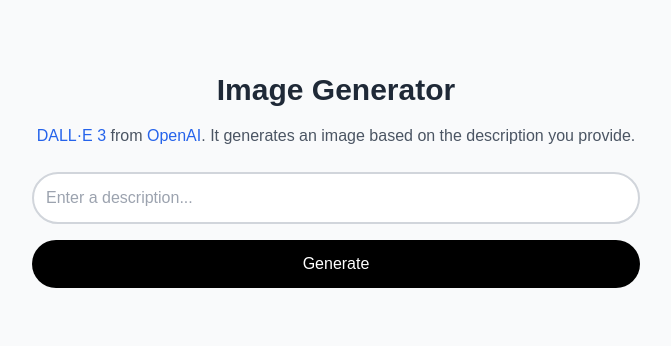
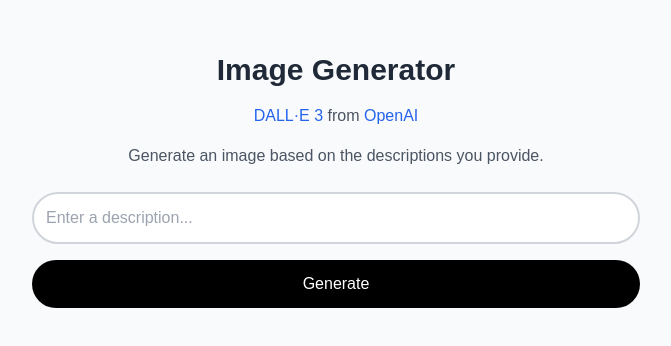
Before and after one commit to bittricky/image-generator, a Next.js app: page / in a window 1280 px wide. Shown: the part 204-550 px from the top of the page, without its empty margins (304-975 px from the left). Built offline with nearby package versions, Linux system fonts and the light colour scheme.

Commit message:
fix(style): add group tailwind class

```diff
--- a/src/app/home/index.page.tsx
+++ b/src/app/home/index.page.tsx
@@ -58,7 +58,10 @@ const Home: React.FC = () => {
             >
               OpenAI
             </a>
-            . It generates an image based on the description you provide.
+          </p>
+
+          <p className="mt-4 text-gray-600">
+            Generate an image based on the descriptions you provide.
           </p>
 
           <br />
--- a/src/components/ImageDisplay.tsx
+++ b/src/components/ImageDisplay.tsx
@@ -1,4 +1,5 @@
 import React from "react";
+
 interface Props {
   imageUrl: string;
   prompt: string;
@@ -6,7 +7,7 @@ interface Props {
 
 export const ImageDisplay: React.FC<Props> = ({ imageUrl, prompt }) => {
   return (
-    <div className="relative image-container mt-5 text-center flex justify-center">
+    <div className="relative group image-container mt-5 text-center flex justify-center">
       <img
         src={imageUrl}
         alt="Generated from OpenAI"
```
